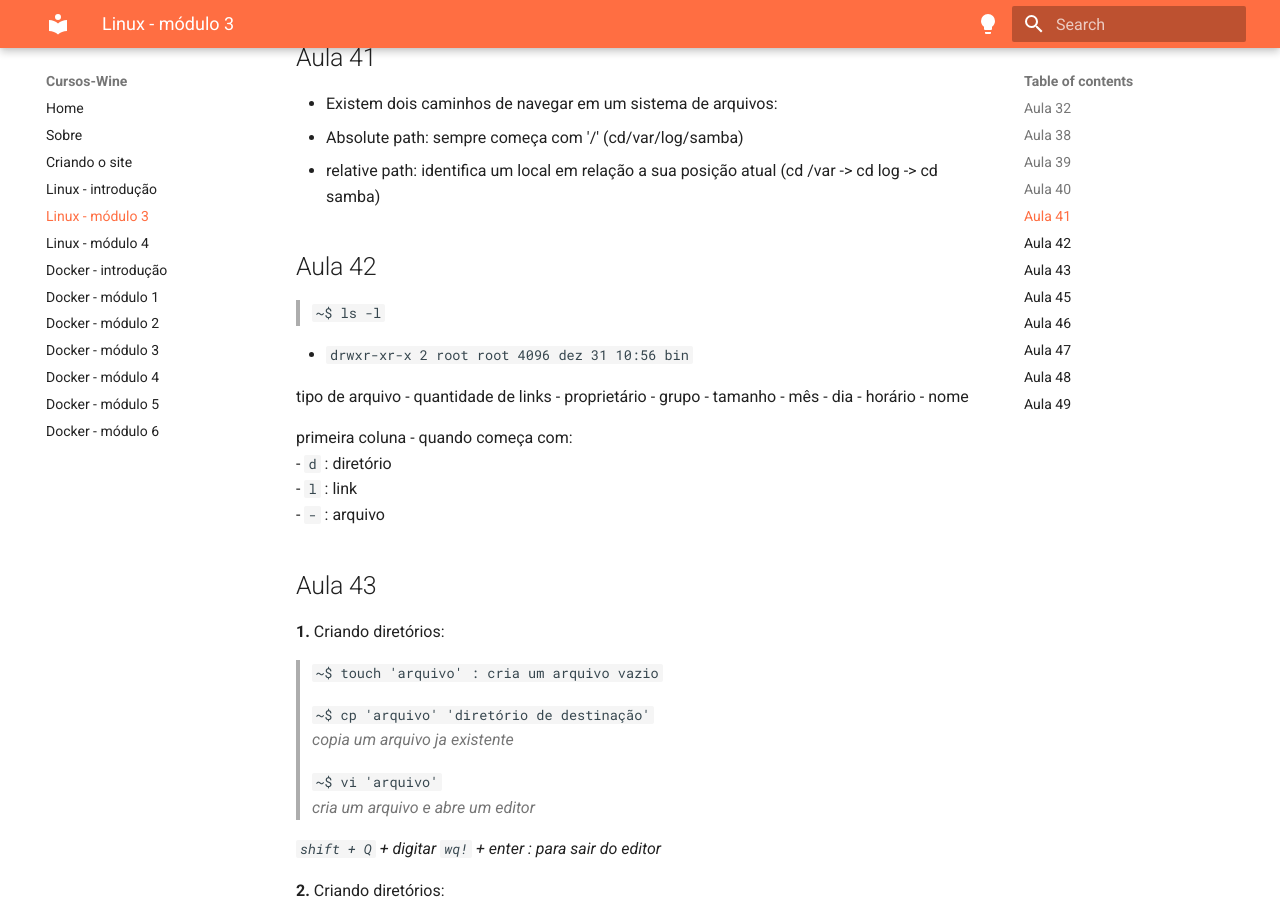
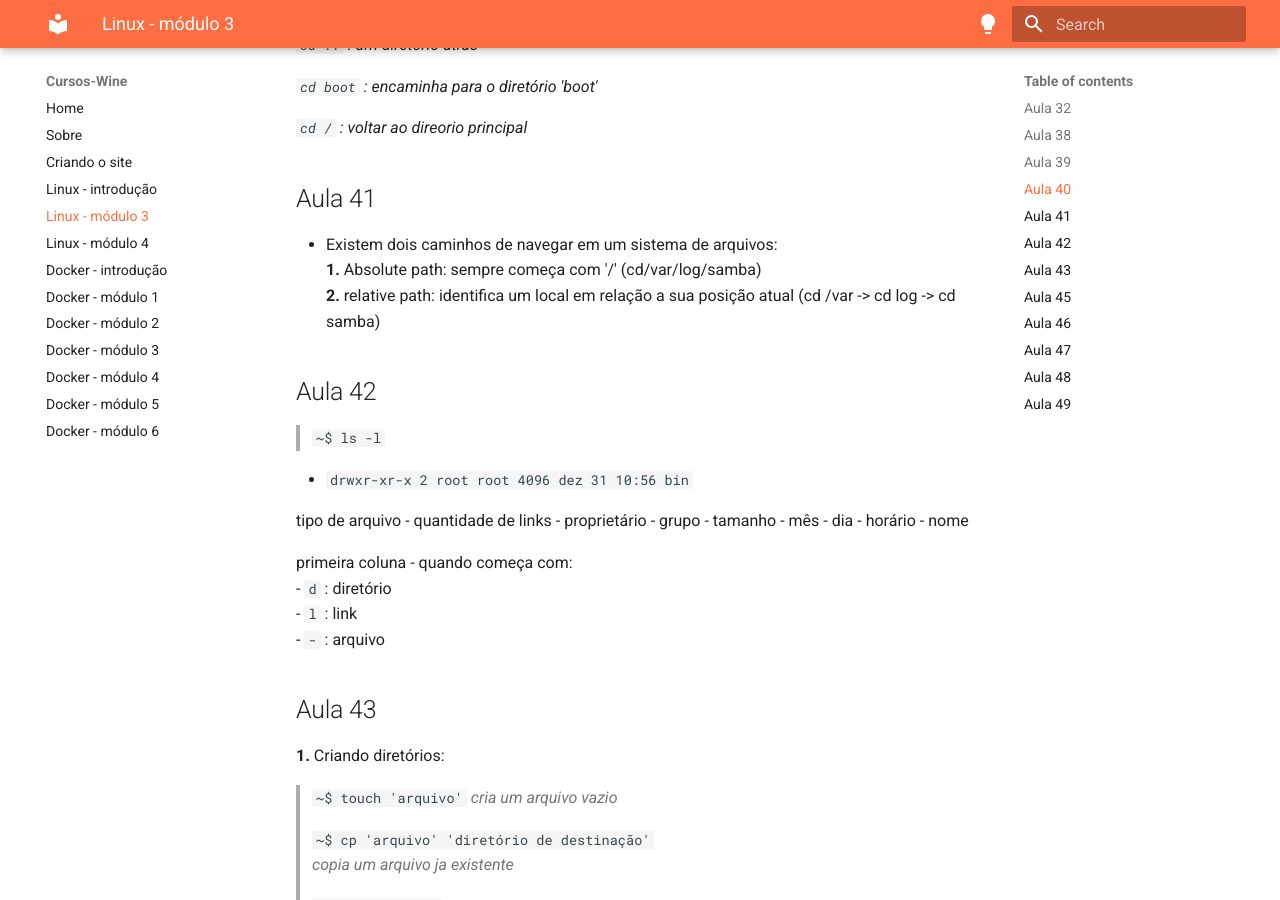
Before and after one commit to beatrizafonso/1, an MkDocs documentation site: the page built from docs/linux-modulo-3.md, in a window 1280 px wide and 900 px high, scrolled down 1033 px. Built offline with MkDocs 1.6.1 and Material for MkDocs 9.7.7, drawn with Linux system fonts in a browser that asks for light colours.

Commit message:
[correção] texto

```diff
--- a/docs/linux-modulo-3.md
+++ b/docs/linux-modulo-3.md
@@ -24,8 +24,10 @@ diretórios importantes
 
 **1.** mudança de diretório:
 > `~$ cd`
+
 **2.** 'print working diretory': informa qual diretório você esta atualmente
 > `~$ pwd`
+
 **3.** Lista o conteúdo de um diretório ou arquivo
 > `~$ ls -l`
 
@@ -38,8 +40,8 @@ _`cd /` : voltar ao direorio principal_
 ## Aula 41
 
 - Existem dois caminhos de navegar em um sistema de arquivos:
-1. Absolute path: sempre começa com '/' (cd/var/log/samba)
-2. relative path: identifica um local em relação a sua posição atual (cd /var -> cd log -> cd samba)
+**1.** Absolute path: sempre começa com '/' (cd/var/log/samba)
+**2.** relative path: identifica um local em relação a sua posição atual (cd /var -> cd log -> cd samba)
 
 ## Aula 42
 
@@ -58,7 +60,8 @@ primeira coluna - quando começa com:
 
 **1.** Criando diretórios:
 
-> `~$ touch 'arquivo' : cria um arquivo vazio`
+> `~$ touch 'arquivo'`
+_cria um arquivo vazio_
 
 > `~$ cp 'arquivo' 'diretório de destinação'`
 _copia um arquivo ja existente_
```
